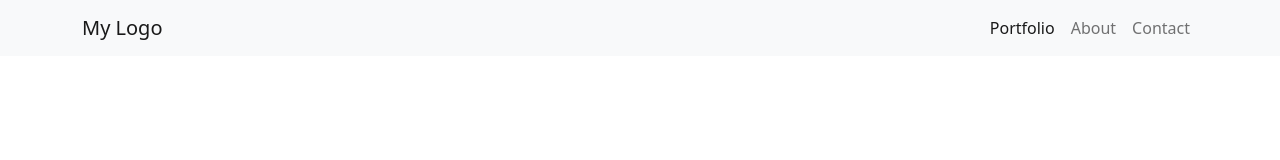
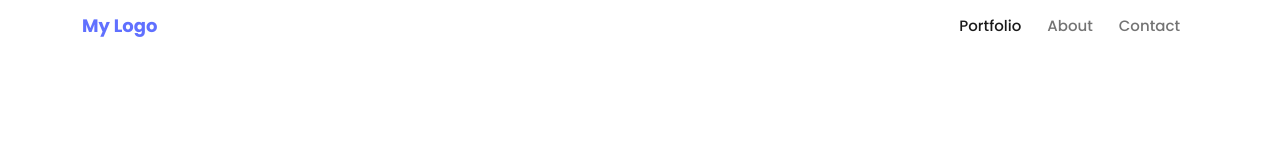
Before and after one commit to Shabiblac/Boostrap-portfolio-pair-programming-, a website: page index.html in a window 1280 px wide. Drawn offline with nearby package versions, Linux system fonts and the light colour scheme.

Commit message:
Update style file

```diff
--- a/style.css
+++ b/style.css
@@ -1,8 +1,39 @@
+@import url('https://fonts.googleapis.com/css2?family=Poppins:wght@400;500;600;700;800&display=swap');
+
 /* Navbar Styling with bootstraps */
+body{
+  font-family: 'Poppins';
+  font-style: normal;
+  font-weight: 400;
+  font-size: 16px;
+  line-height: 24px;
+  color: #344563;
+}
 
-.container-nav {
-  position: fixed;
-  top: 0;
-  display: flex;
-  justify-content: space-around;
+.navbar {
+  background: #fff !important;
 }
+
+.navbar .navbar-brand{
+  color: #6070FF !important;
+  font-weight: 700;
+  font-size: 18px;
+  line-height: 20px;
+  text-align: center;
+}
+
+.navbar .navbar-toggler{
+  border: none;
+}
+.navbar .navbar-toggler-icon{
+  background-image: url('assets/menu.svg');
+
+}
+
+.navbar .navbar-nav li{
+  font-weight: 500;
+  font-size: 15px;
+  line-height: 20px;
+  color: #344563;
+  padding-right:10px;
+}
```
